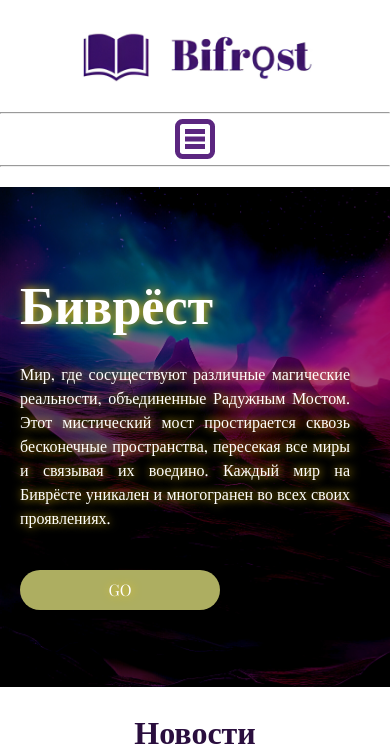
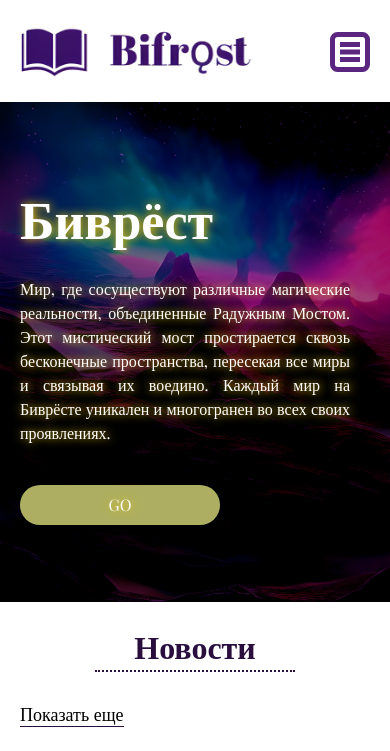
Before and after one commit to Astellono/book, a PHP site: page / in a window 390 px wide. Shown: the top 751 px of the page. Run offline with PHP 8.4, Linux system fonts and the light colour scheme; data that the repository does not hold is empty; some web fonts are replaced.

Commit message:
formdate header

```diff
--- a/admin/news/add.php
+++ b/admin/news/add.php
@@ -13,9 +13,9 @@ require_once '../../php/connect.php';
 
 
 
-mysqli_query($connect, "INSERT INTO `news` (`id`, `title`, `desc`, `date`, `img`) VALUES (NULL, '$title', '$desc', '$date', '$img')");
+mysqli_query($connect, "INSERT INTO `news` (`id`, `title`, `desc`, `date`, `img`) VALUES (NULL, '$title', '$desc', NULL, '$img')");
 
-
+// mysqli_query($connect, "INSERT * DATE_FORMAT(`date_registration`,`%d.%m.%Y`) as `date_reg` FROM `news`");
 
 
 
--- a/index.php
+++ b/index.php
@@ -15,7 +15,7 @@ require_once 'php/connect.php'
     <meta name="viewport" content="width=device-width, initial-scale=1.0">
     <link rel="icon" href="img/fav.ico">
     <link rel="stylesheet" href="style/reset.css">
-    <link rel="stylesheet" href="style/style.css?ver=227">
+    <link rel="stylesheet" href="style/style.css?ver=229">
     <meta name="viewport" content="width=device-width, user-scalable=no" />
     <script src="js/burger.js" defer></script>
     <script src="js/newsPag.js" defer></script>
@@ -33,23 +33,18 @@ require_once 'php/connect.php'
 
 
 
+            <div class="container header__container">
+                <img class="header__title" src="img/logo.png">
+                <img class="menu__burgerImg" src="img/burger.svg" id="burger" alt="" srcset="">
+                <nav id="menu">
 
-            <img class="header__title" src="img/logo.png">
-
-            <hr>
-
-        </header>
-
-        <section class="menu">
-            <div class="container">
-
-                <nav>
-                    <img class="menu__burgerImg" src="img/burger.svg" id="burger" alt="" srcset="">
-                    <ul class="menu__list" id="menu">
+                        <ul class="menu__list" >
                             <li class="menu__item cross" id="cross">
                                 <img class="menu__cross" src="img/cross.svg">
                             </li>
-
+                            <li class="menu__item">
+                                <a class="menu__link" href="#news">Главная</a>
+                            </li>
                             <li class="menu__item">
                                 <a class="menu__link" href="#news">Новости</a>
                             </li>
@@ -62,8 +57,14 @@ require_once 'php/connect.php'
                         </ul>
                     </nav>
                 </div>
-            <hr>
-        </section>
+
+            </div>
+        </header>
+
+
+
+
+
         <section class="main">
             <div class="container container__main">
                 <div class="main__desc">
--- a/js/burger.js
+++ b/js/burger.js
@@ -1,15 +1,23 @@
 const btnOn = document.getElementById('burger')
 const btnOff = document.getElementById('cross')
 const menu = document.getElementById('menu')
-
-btnOn.addEventListener('click',()=> {
+let item = document.querySelectorAll('.menu__link')
+btnOn.addEventListener('click', () => {
     menu.classList.add('visble-burger')
     btnOn.classList.remove('visible')
     btnOn.classList.add('unVisible')
 })
 
-btnOff.addEventListener('click', ()=>{
+btnOff.addEventListener('click', () => {
     menu.classList.remove('visble-burger')
     btnOn.classList.remove('unVisible')
     btnOn.classList.add('visible')
 })
+
+item.forEach(element => {
+    element.addEventListener('click', () => {
+        menu.classList.remove('visble-burger')
+        btnOn.classList.remove('unVisible')
+        btnOn.classList.add('visible')
+    })
+});
--- a/js/newsPag.js
+++ b/js/newsPag.js
@@ -61,3 +61,9 @@ for (i = 0; i < counter - 3; i++) {
 function scrollTo(hash) {
     location.hash = "#" + hash;
 }
+
+
+let date = document.querySelectorAll('.news__date');
+date.forEach(element => {
+    element.textContent = element.textContent.trim().substring(0,11)
+});
--- a/style/style.css
+++ b/style/style.css
@@ -27,19 +27,17 @@ html {
 }
 header {
     position: relative;
+    min-height: 100px;
     width: 100%;
-    height: max-content;
     padding-top: 2px;
 }
 
 .visble-burger {
-    overflow: hidden !important;
-    height: 308px !important;
+    left: 0;
 }
 
 .unVisible {
-    overflow: hidden;
-    height: 0 !important;
+    left: 500px;
     /* display: none !important; */
 }
 
@@ -51,34 +49,16 @@ header {
     display: flex;
 }
 .header__title {
-    margin: 30px 0;
+
     width: max-content;
+    margin-left: -6px;
     height: 60px;
-    display: flex;
-    align-items: center;
-    margin-left: auto;
-    margin-right: auto;
     color: #5B2680;
-    left: 0;
-    right: 0;
-
-    font-weight: 800;
-
-
 
 
 }
 
-.razdlBlock {
 
-    margin: 0 auto;
-    max-width: 600px;
-}
-
-.razdl {
-    width: 100%;
-    height: 100%;
-}
 
 .container {
     margin: 0 auto;
@@ -86,24 +66,29 @@ header {
     height: 100%;
     padding: 0 20px;
 }
-
-.menu {
-    margin: 20px 0;
-    height: max-content;
-
+.header__container {
+    display: flex;
+    justify-content: space-between;
+    align-items: center;
+    height: inherit;
+    min-height: 100px;
 }
 
 nav {
+    display: flex;
+    max-width: 560px;
+    align-items: center;
     position: relative;
-    width: 100%;
-    height: 100%;
 
+    height: 100%
+
+;
 }
 
 
 .menu__list {
 
-    margin: 0 auto;
+    margin-top: 20px;
     width: 100%;
     height: 100%;
     display: flex;
@@ -114,7 +99,7 @@ nav {
 }
 
 .menu__item {
-    border: 1px solid #5B2680;
+    /* border: 1px solid #5B2680; */
     border-radius: 15px;
     width: 130px;
     height: 40px;
@@ -123,8 +108,9 @@ nav {
 
 .menu__burgerImg {
     display: none;
+    width: 40px;
     height: 40px;
-    margin: 0 auto;
+
 
 }
 
@@ -339,7 +325,12 @@ nav {
 
 
 
+@media screen and (max-width: 820px) {
 
+    .header__container {
+        flex-direction: column;
+    }
+}
 
 
 
@@ -404,16 +395,19 @@ nav {
     .menu {
         margin-top: 5px;
     }
+    .header__container {
+        flex-direction: row;
+    }
+    .menu__list {
+        margin-top: 0;
 
-    .menu__list {
-        height: 0px;
-        overflow: hidden;
+
         /* background-color: #2a0e3e; */
         display: flex;
         align-items: center;
         flex-direction: column;
-        justify-content: space-between;
-        padding-bottom: 6px;
+        justify-content: space-around;
+
     }
 
     .menu__item {
@@ -426,9 +420,20 @@ nav {
 
     .menu__burgerImg {
         display: block;
+        margin-top: 10px;
+        margin-bottom: 10px;
         transition: all 0.5s ease-in-out;
+
     }
-
+    nav {
+        width: 100%;
+        background-color: white;
+        position: fixed;
+        top:0;
+        left: 500px;
+        z-index: 100;
+        transition: all 0.5s ease-in-out ;
+    }
     .cross {
         display: block;
     }
```
Also changed, not shown: admin/news/news.php (+4 -4 lines). Lines whose indentation alone changed are shown as unchanged.
